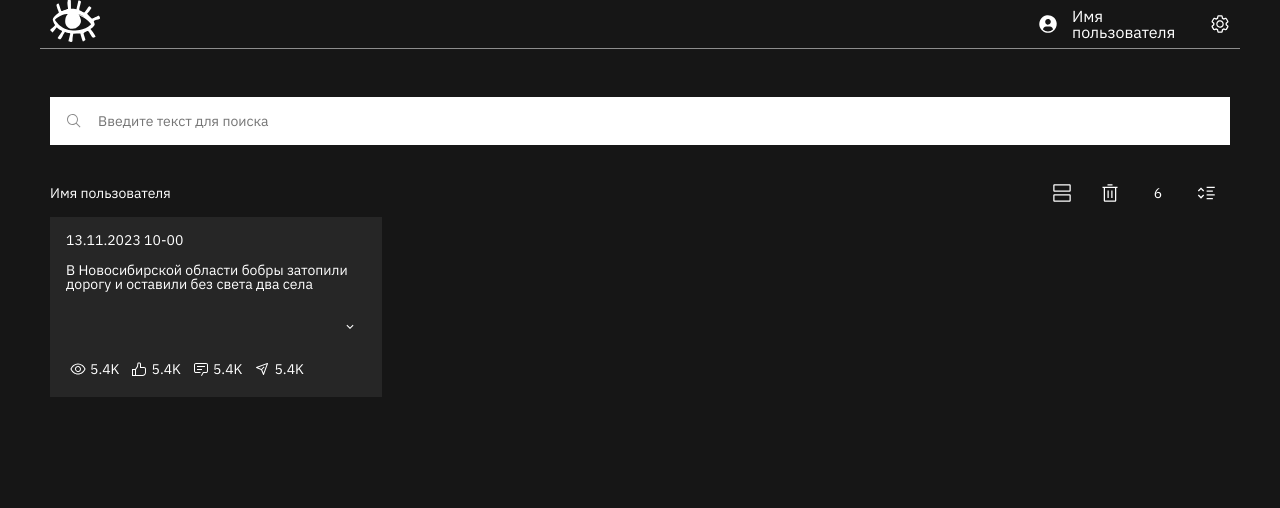
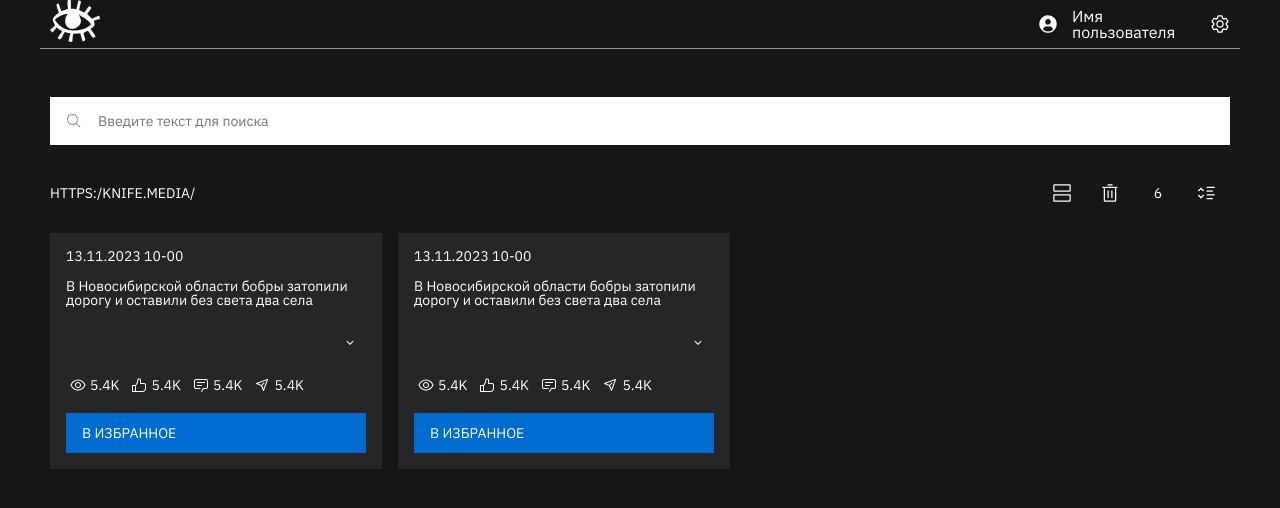
Before and after one commit to iGafar/team_18_front, a React (Create React App) app: page / in a window 1280 px wide. Shown: the top 508 px of the page. Built offline with nearby package versions, Linux system fonts and the light colour scheme.

Commit message:
made NewsBlock

```diff
--- a/src/components/NewsBlock/NewsBlock.css
+++ b/src/components/NewsBlock/NewsBlock.css
@@ -26,10 +26,17 @@ input {
   padding-left: 48px;
 }
 
-.news__block {
+.news__info {
   display: flex;
   justify-content: space-between;
   align-items: center;
+	margin-bottom: 16px;
+	text-transform: uppercase;
+}
+
+.news__block {
+	display: flex;
+	gap: 16px;
 }
 
 .icon-block {
--- a/src/components/NewsBlock/NewsBlock.jsx
+++ b/src/components/NewsBlock/NewsBlock.jsx
@@ -12,8 +12,8 @@ export default function NewsBlock() {
         <input type="search" placeholder="Введите текст для поиска"></input>
       </label>
 
-      <div className="news__block">
-        <p>Имя пользователя</p>
+      <div className="news__info">
+        <p>https:/knife.media/</p>
         <div className="icon-block">
           <span>
             <img src={view}></img>
@@ -29,8 +29,9 @@ export default function NewsBlock() {
           </span>
         </div>
       </div>
-      <div>
+      <div className="news__block">
         <NewsItem />
+				<NewsItem />
       </div>
     </div>
   );
--- a/src/components/NewsItem/NewsItem.css
+++ b/src/components/NewsItem/NewsItem.css
@@ -5,10 +5,20 @@
   display: flex;
   flex-direction: column;
   gap: 16px;
+	height: min-content;
 }
 
 .arrow {
   text-align: right;
+}
+
+.arrow:hover {
+  background-color: rgba(22, 22, 22, .1);
+}
+
+.arrow img:hover {
+  cursor: pointer;
+  opacity: 0.8;
 }
 
 .social {
@@ -20,3 +30,16 @@
   display: flex;
   align-items: center;
 }
+
+.button {
+  height: 40px;
+  width: 100%;
+  background-color: #006ccf;
+  text-transform: uppercase;
+  padding: 0 16px;
+  text-align: start;
+}
+
+.button:hover {
+  opacity: 0.8;
+}
--- a/src/components/NewsItem/NewsItem.jsx
+++ b/src/components/NewsItem/NewsItem.jsx
@@ -56,6 +56,8 @@ export default function News() {
           <p>5.4K</p>
         </div>
       </div>
+
+      <button className="button">в избранное</button>
     </div>
   );
 }
```
Lines whose indentation alone changed are shown as unchanged.
